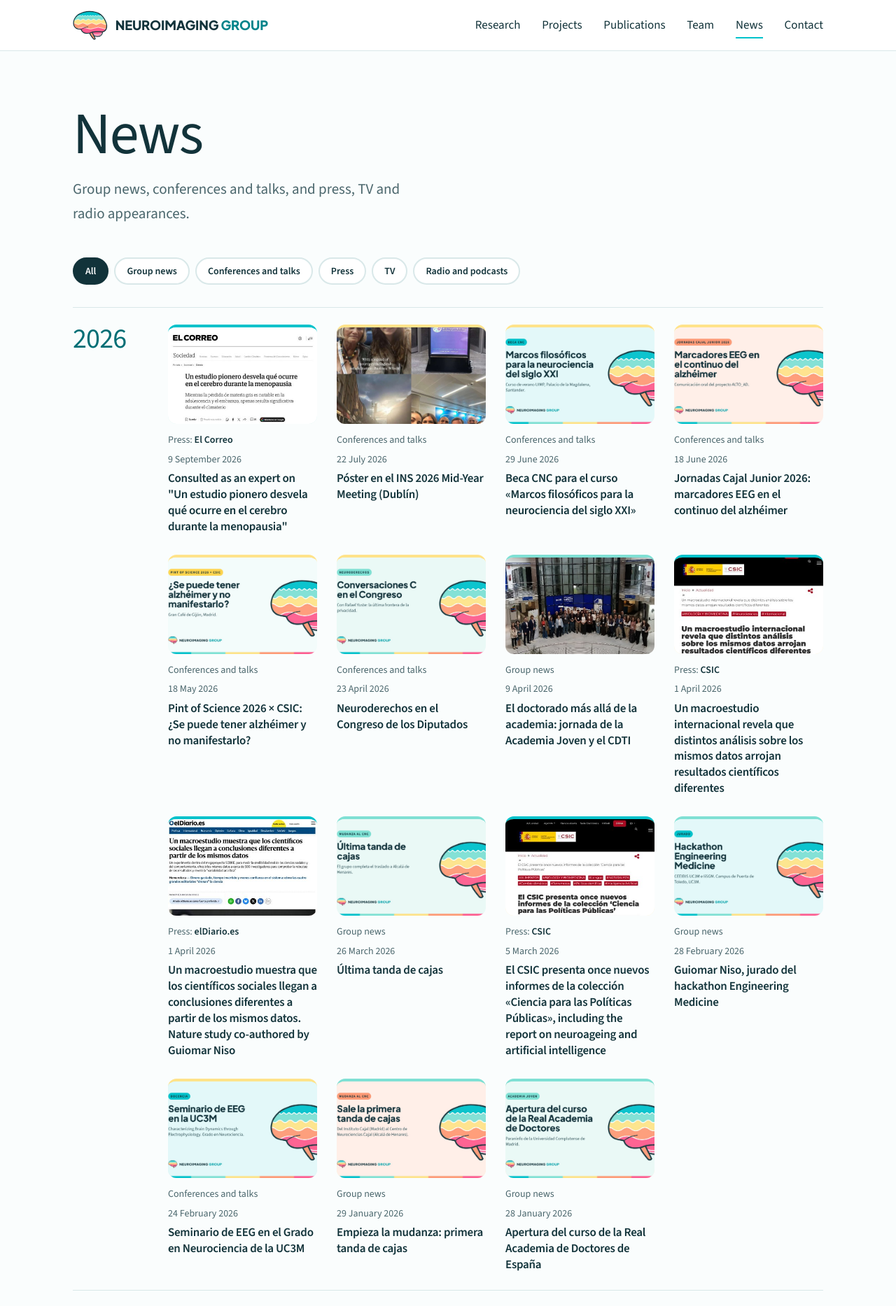
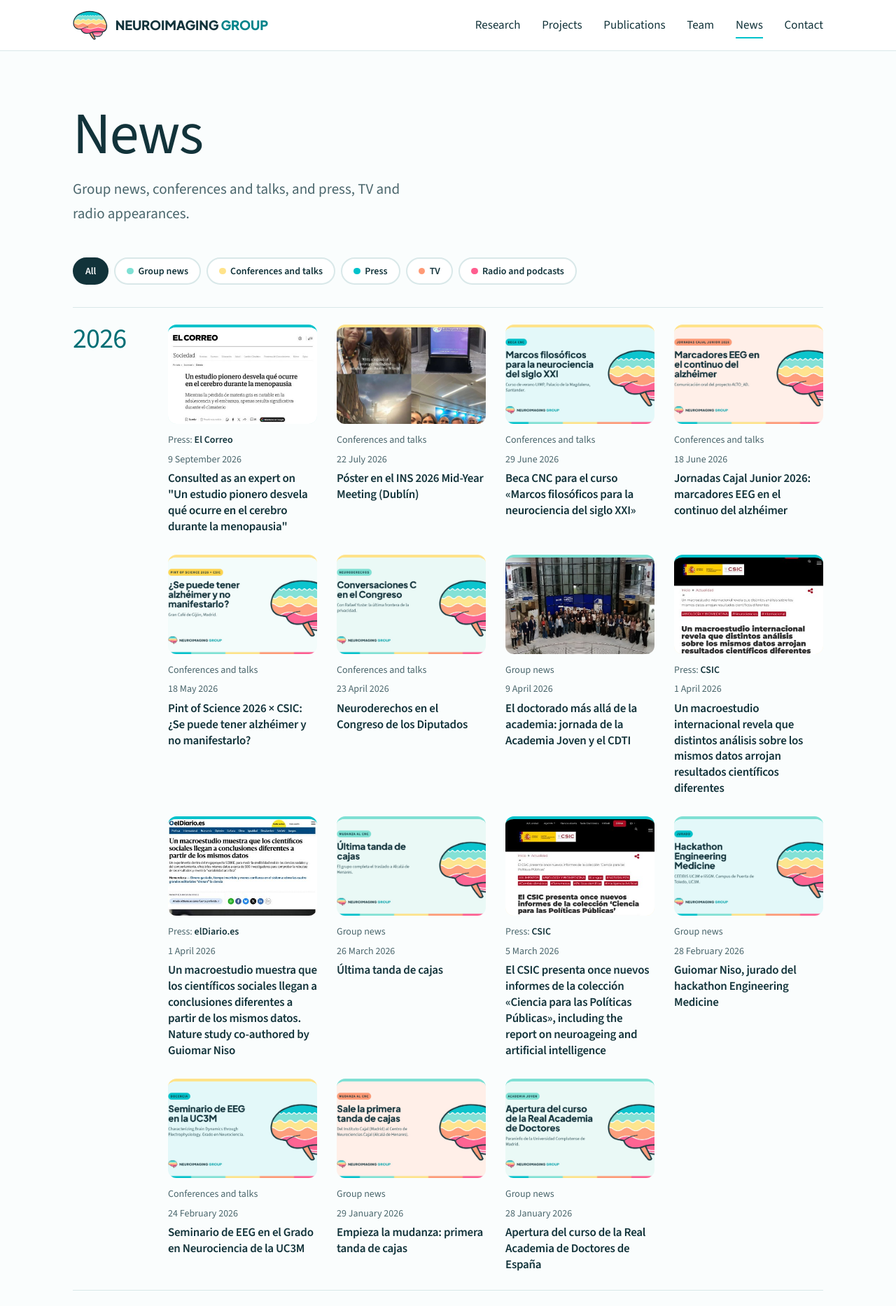
Before and after one commit to cajal-neuroimaging/cajal-neuroimaging.github.io, a Jekyll site: the page built from news.html, in a window 1280 px wide. Shown: the top 1867 px of the page at 70% size. Built offline with Jekyll 4.4.1, drawn with Linux system fonts in a browser that asks for light colours.

Commit message:
News: colour key on filter buttons
Co-Authored-By: Claude Opus 5.5 <noreply@anthropic.com>
Claude-Session: https://claude.ai/code/session_016qHx7xJtVuA2p8MXZK7uaB

```diff
--- a/assets/css/main.css
+++ b/assets/css/main.css
@@ -535,3 +535,10 @@ p { margin: 0 0 1em; }
 .person__role .person__funding { display: inline; font-size: inherit; margin: 0 !important; font-weight: 400 !important; font-style: italic; color: var(--ink-soft) !important; }
 .person__sep { color: var(--ink-soft); }
 .news-card--talks .news-card__thumb { border-top-color: var(--yellow); }
+/* news filters: colour key */
+.filters button[data-filter]:not([data-filter=all])::before { content: ""; display: inline-block; width: .7em; height: .7em; border-radius: 50%; margin-right: .45em; vertical-align: -.05em; background: var(--dot); }
+.filters button[data-filter=news] { --dot: var(--mint); }
+.filters button[data-filter=talks] { --dot: var(--yellow); }
+.filters button[data-filter=press] { --dot: var(--turquoise); }
+.filters button[data-filter=tv] { --dot: var(--salmon); }
+.filters button[data-filter=radio] { --dot: var(--pink); }
```
